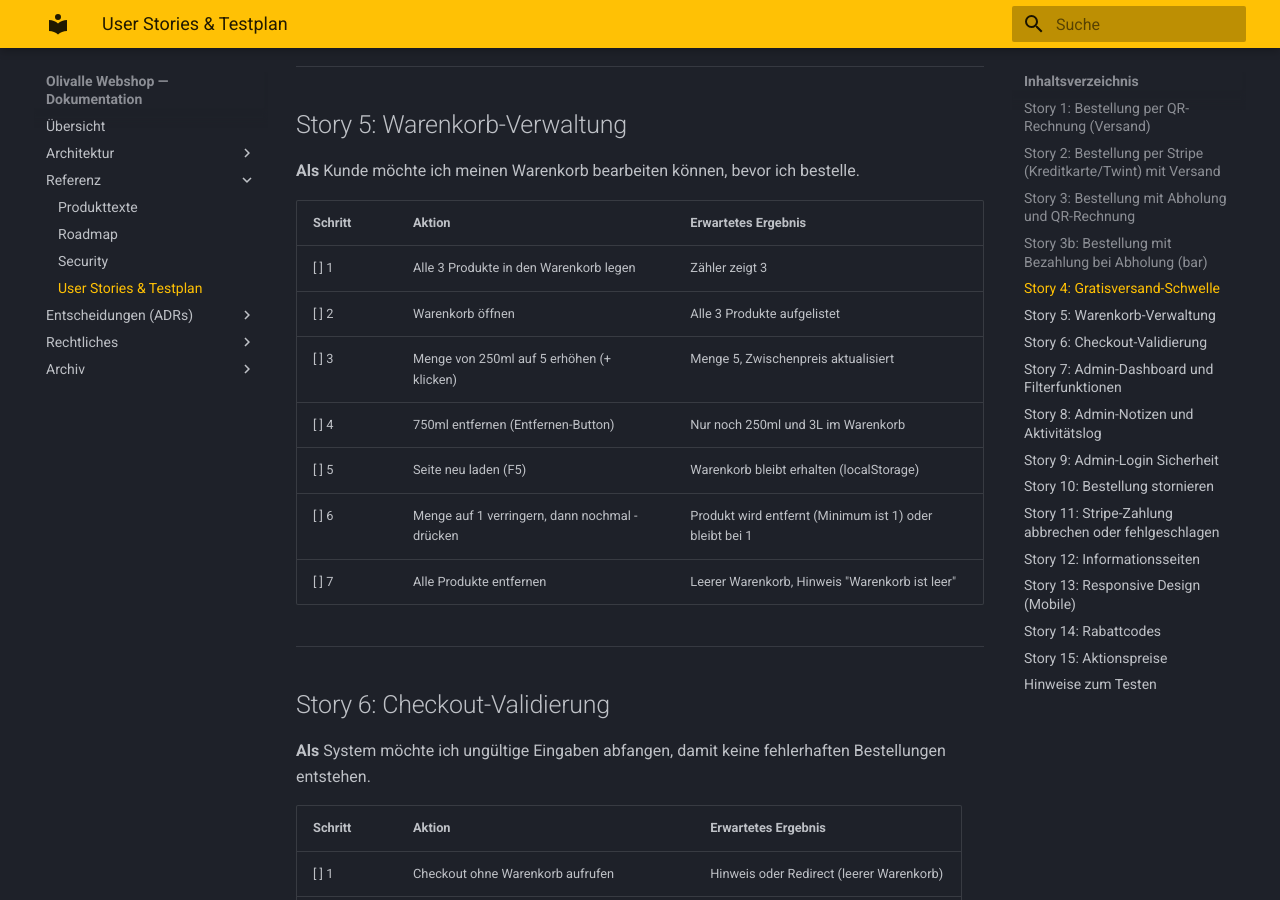
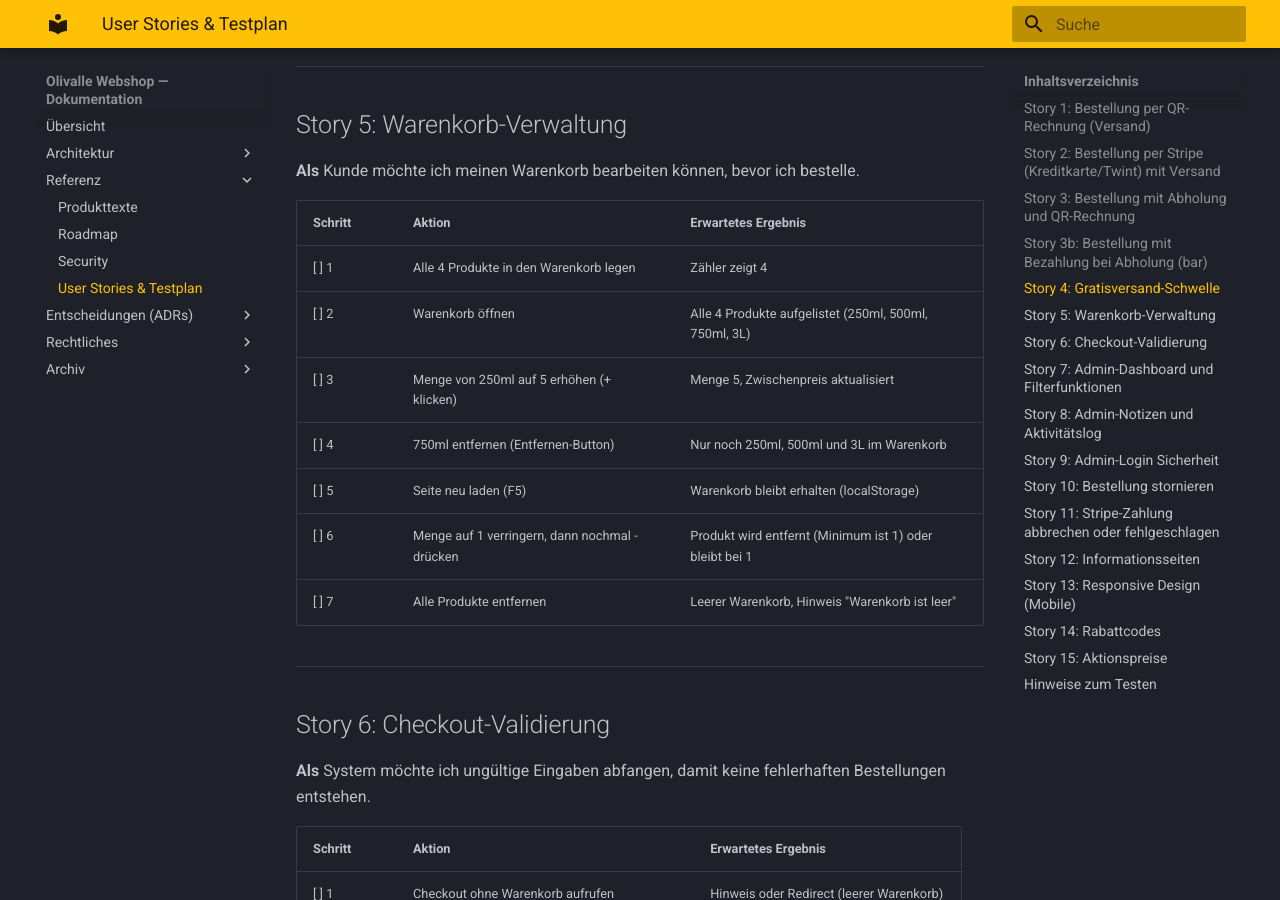
Before and after one commit to konstantinniedermann/olivalle-webshop, an MkDocs documentation site: the page built from docs/user-stories-testplan.md, in a window 1280 px wide and 900 px high, scrolled down 4812 px. Built offline with MkDocs 1.6.1 and Material for MkDocs 9.7.7, drawn with Linux system fonts in a browser that asks for light colours.

Commit message:
docs: Testplan-Warenkorbszenario auf 4 Produkte aktualisieren (#140) (#142)
Story 5 (Warenkorb-Verwaltung) referenzierte seit #135 (4. Produkt 500ml)
noch das alte 3-Produkte-Sortiment. Zähler-, Listen- und Folgeschritte
konsistent auf 4 Produkte nachgezogen.

Co-authored-by: Claude Opus 4.8 (1M context) <noreply@anthropic.com>

```diff
--- a/docs/user-stories-testplan.md
+++ b/docs/user-stories-testplan.md
@@ -120,10 +120,10 @@
 
 | Schritt | Aktion | Erwartetes Ergebnis |
 |---------|--------|---------------------|
-| [ ] 1 | Alle 3 Produkte in den Warenkorb legen | Zähler zeigt 3 |
-| [ ] 2 | Warenkorb öffnen | Alle 3 Produkte aufgelistet |
+| [ ] 1 | Alle 4 Produkte in den Warenkorb legen | Zähler zeigt 4 |
+| [ ] 2 | Warenkorb öffnen | Alle 4 Produkte aufgelistet (250ml, 500ml, 750ml, 3L) |
 | [ ] 3 | Menge von 250ml auf 5 erhöhen (+ klicken) | Menge 5, Zwischenpreis aktualisiert |
-| [ ] 4 | 750ml entfernen (Entfernen-Button) | Nur noch 250ml und 3L im Warenkorb |
+| [ ] 4 | 750ml entfernen (Entfernen-Button) | Nur noch 250ml, 500ml und 3L im Warenkorb |
 | [ ] 5 | Seite neu laden (F5) | Warenkorb bleibt erhalten (localStorage) |
 | [ ] 6 | Menge auf 1 verringern, dann nochmal - drücken | Produkt wird entfernt (Minimum ist 1) oder bleibt bei 1 |
 | [ ] 7 | Alle Produkte entfernen | Leerer Warenkorb, Hinweis "Warenkorb ist leer" |
```
